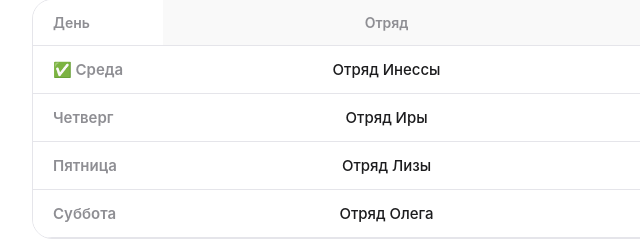
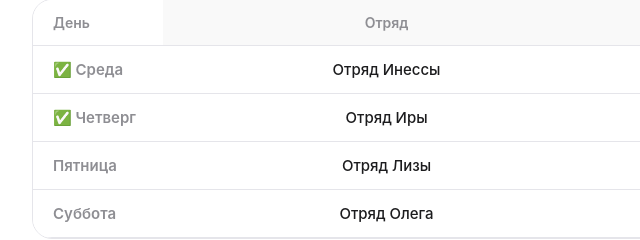
Before and after one commit to oleh-satoshi/camp, a plain HTML site: page index.html in a window 1280 px wide. Shown: the part 1142-1382 px from the top of the page, 140-780 px from the left. Drawn offline with Linux system fonts and the light colour scheme.

Commit message:
Update index.html

```diff
--- a/index.html
+++ b/index.html
@@ -245,7 +245,7 @@
           <thead><tr><th>День</th><th>Отряд</th><th>Тема</th></tr></thead>
           <tbody>
             <tr><td>✅ Среда</td><td>Отряд Инессы</td><td>Смелость</td></tr>
-            <tr><td>Четверг</td><td>Отряд Иры</td><td>Честность</td></tr>
+            <tr><td>✅ Четверг</td><td>Отряд Иры</td><td>Честность</td></tr>
             <tr><td>Пятница</td><td>Отряд Лизы</td><td>Доброта</td></tr>
             <tr><td>Суббота</td><td>Отряд Олега</td><td>Спасение</td></tr>
           </tbody>
```
